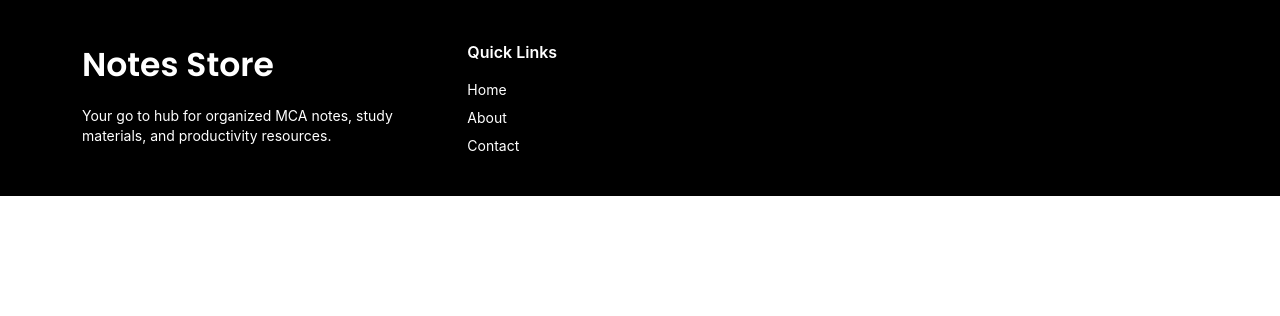
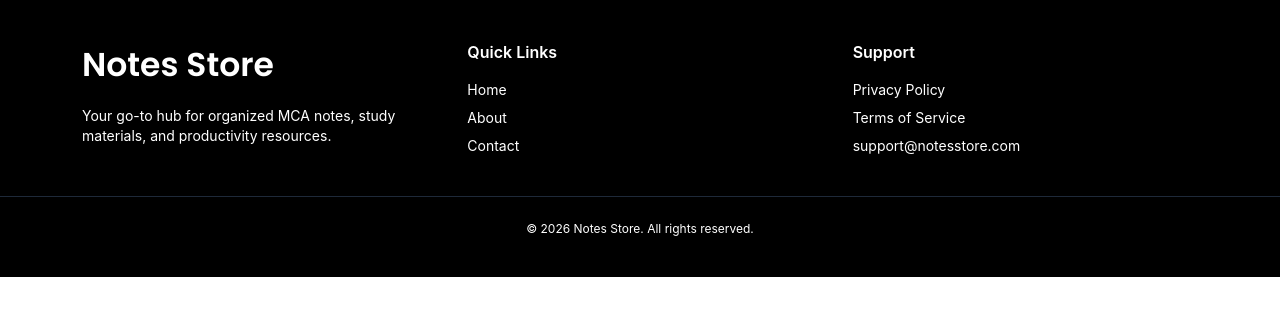
Before and after one commit to ANSHUMANMOREY7/Notes-Store, a React (Vite) app in the folder client/: page /Footer in a window 1280 px wide. Shown: the top 316 px of the page. Built offline with nearby package versions, Linux system fonts and the light colour scheme.

Commit message:
support section added

```diff
--- a/client/src/components/Footer.jsx
+++ b/client/src/components/Footer.jsx
@@ -8,7 +8,7 @@ return (
 
         <div className=''>
           <h2 className="text-white text-[33px] font-bold mb-4 font-[font1] ">Notes Store</h2>
-          <p className="text-sm">Your go to hub for organized MCA notes, study materials, and productivity resources.</p>
+          <p className="text-sm">Your go-to hub for organized MCA notes, study materials, and productivity resources.</p>
         </div>
 
 
@@ -22,6 +22,18 @@ return (
         </div>
 
 
+        <div>
+          <h3 className="text-white font-semibold mb-4">Support</h3>
+          <ul className="space-y-2 text-sm">
+            <li><a href="/privacy" className="hover:text-purple-500 transition">Privacy Policy</a></li>
+            <li><a href="/terms" className="hover:text-purple-500 transition">Terms of Service</a></li>
+            <li><a href="mailto:support@notesstore.com" className="hover:text-purple-500 transition">support@notesstore.com</a></li>
+          </ul>
+        </div>
+      </div>
+
+      <div className="text-center mt-10 pt-6 border-t border-gray-800 text-xs">
+        &copy; {new Date().getFullYear()} Notes Store. All rights reserved.
       </div>
     </footer>
   );
```
